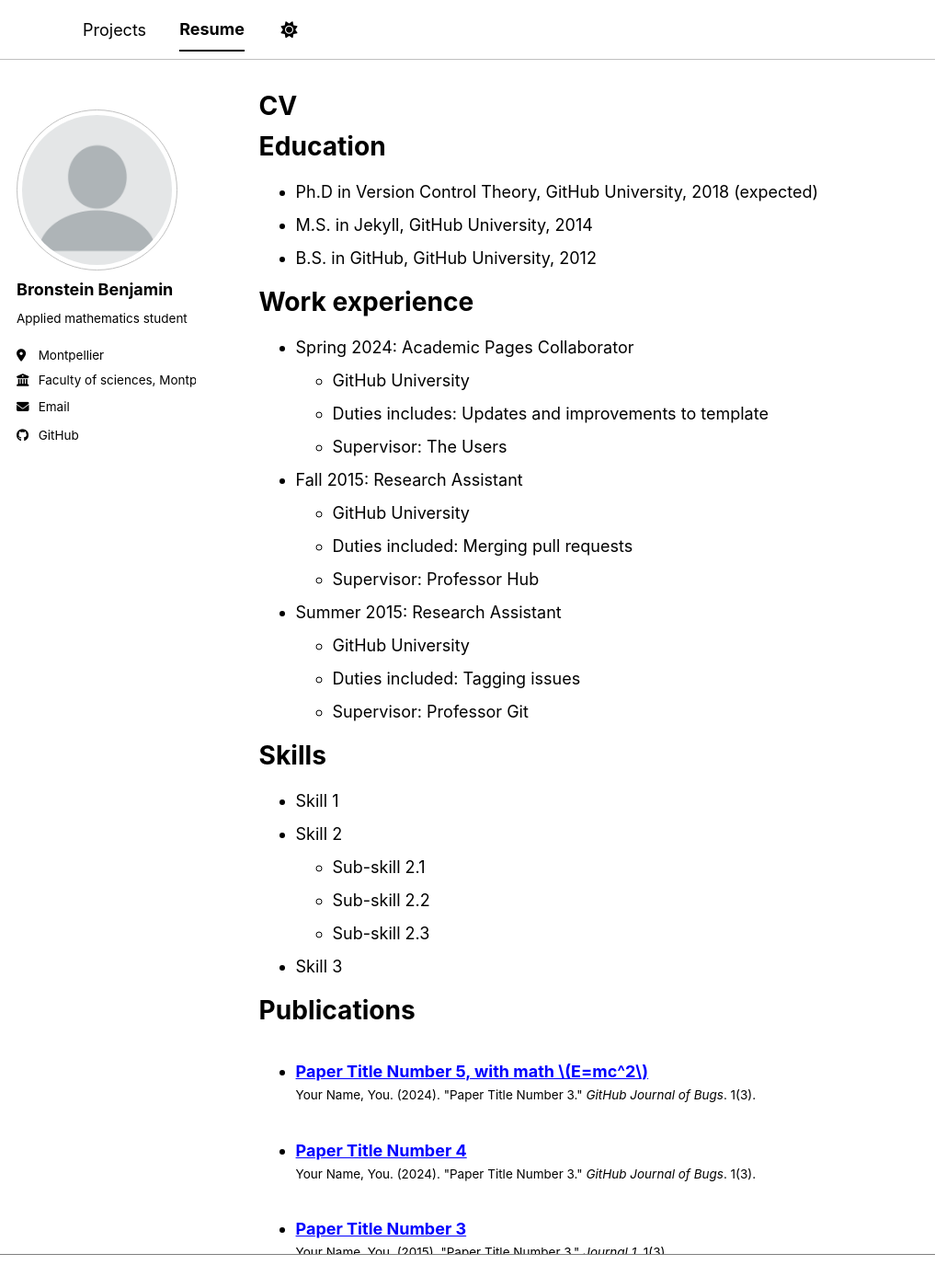
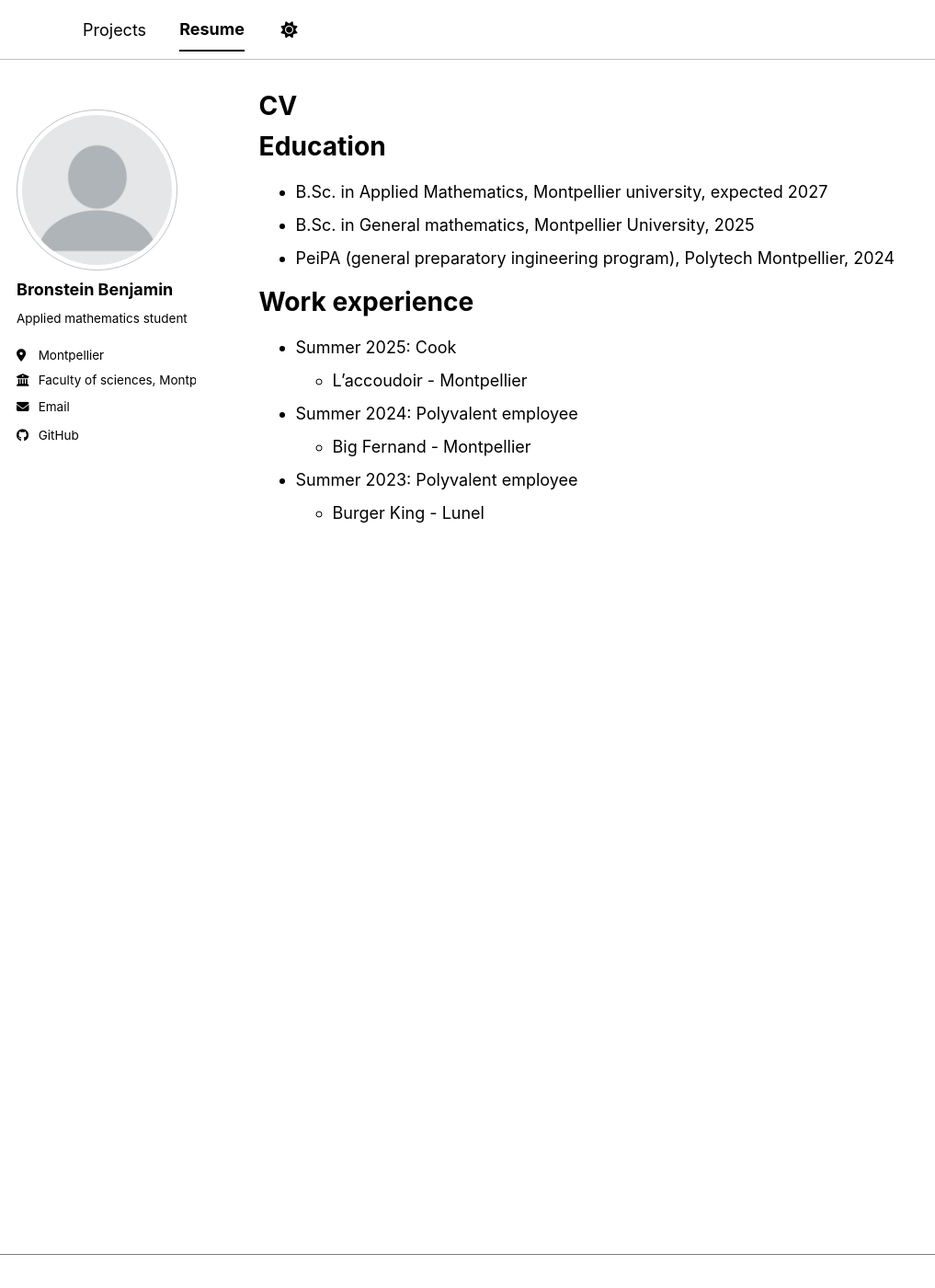
Before and after one commit to HerrBronstein/herrbronstein.github.io, a Jekyll site: the page built from _pages/cv.md, in a window 1280 px wide and 1400 px high. Shown: the whole window at 92% size, without its empty margins (0-1017 px from the left). Built offline with Jekyll 4.4.1, drawn with Linux system fonts in a browser that asks for light colours; a style sheet for code colours, icons or effects is not loaded; some of the changed text lies outside the part shown.

Commit message:
Update cv.md

```diff
--- a/_pages/cv.md
+++ b/_pages/cv.md
@@ -11,54 +11,19 @@ redirect_from:
 
 Education
 ======
-* Ph.D in Version Control Theory, GitHub University, 2018 (expected)
-* M.S. in Jekyll, GitHub University, 2014
-* B.S. in GitHub, GitHub University, 2012
+* B.Sc. in Applied Mathematics, Montpellier university, expected 2027
+* B.Sc. in General mathematics, Montpellier University, 2025
+* PeiPA (general preparatory ingineering program), Polytech Montpellier, 2024
 
 Work experience
 ======
-* Spring 2024: Academic Pages Collaborator
-  * GitHub University
-  * Duties includes: Updates and improvements to template
-  * Supervisor: The Users
+* Summer 2025: Cook
+  * L'accoudoir - Montpellier
 
-* Fall 2015: Research Assistant
-  * GitHub University
-  * Duties included: Merging pull requests
-  * Supervisor: Professor Hub
 
-* Summer 2015: Research Assistant
-  * GitHub University
-  * Duties included: Tagging issues
-  * Supervisor: Professor Git
+* Summer 2024: Polyvalent employee
+  * Big Fernand - Montpellier
 
-Skills
-======
-* Skill 1
-* Skill 2
-  * Sub-skill 2.1
-  * Sub-skill 2.2
-  * Sub-skill 2.3
-* Skill 3
 
-Publications
-======
-  <ul>{% for post in site.publications reversed %}
-    {% include archive-single-cv.html %}
-  {% endfor %}</ul>
-
-Talks
-======
-  <ul>{% for post in site.talks reversed %}
-    {% include archive-single-talk-cv.html  %}
-  {% endfor %}</ul>
-
-Teaching
-======
-  <ul>{% for post in site.teaching reversed %}
-    {% include archive-single-cv.html %}
-  {% endfor %}</ul>
-
-Service and leadership
-======
-* Currently signed in to 43 different slack teams
+* Summer 2023: Polyvalent employee
+  * Burger King - Lunel
```
